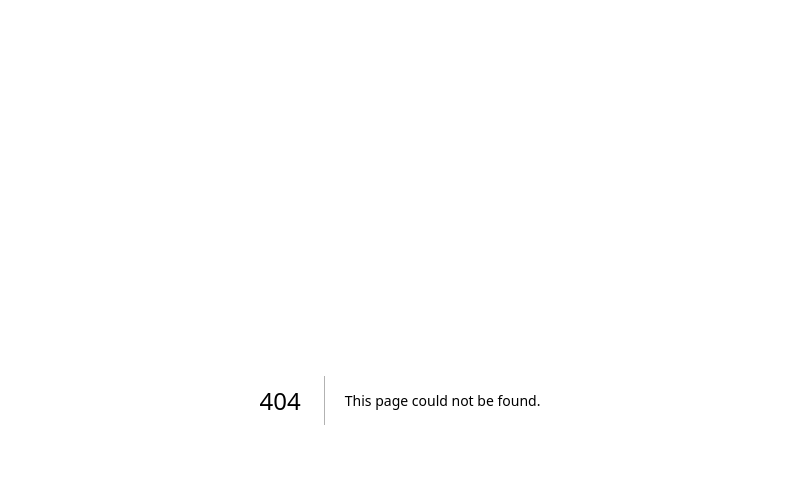
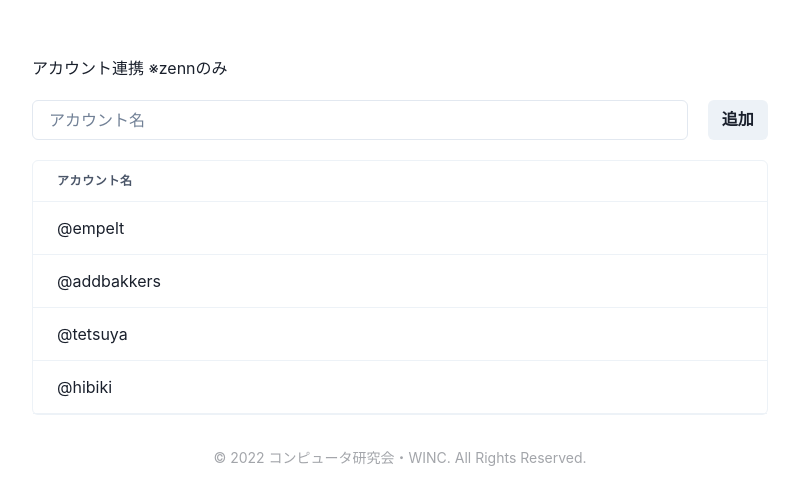
Before and after one commit to winc1980/blog_frontend, a Next.js app: page /linkAccounts in a window 1280 px wide. Before the commit this address had no page. Shown: the top 504 px of the page, without its empty margins (240-1039 px from the left). Built offline with nearby package versions, Linux system fonts and the light colour scheme.

Commit message:
アカウント連携ページの作成とスケルトンの追加

```diff
--- /dev/null
+++ b/pages/linkAccounts.tsx
@@ -0,0 +1,63 @@
+import Layout from 'components/layouts/post'
+import { useState } from 'react'
+import {
+  Box,
+  Button,
+  Text,
+  Table,
+  Thead,
+  Tbody,
+  Tr,
+  Th,
+  Td
+} from '@chakra-ui/react'
+import { Input } from '@chakra-ui/react'
+
+const getLinkedAccounts = async () => {
+  const response = await fetch('https://dog.ceo/api/breeds/image/random')
+  const res = await response.json()
+  return res
+}
+
+export default function LinkAccounts() {
+  const [accountName, setAccountName] = useState('')
+
+  const handleClick = () => {
+    console.log(accountName)
+  }
+
+  const accountList = ['@empelt', '@addbakkers', '@tetsuya', '@hibiki']
+  return (
+    <Layout>
+      <Text>アカウント連携 ※zennのみ</Text>
+      <Box display={'flex'} gap={5} mb={5} mt={5}>
+        <Input
+          type={'text'}
+          placeholder="アカウント名"
+          onChange={event => setAccountName(event.target.value)}
+          value={accountName}
+        />
+        <Button onClick={handleClick}>追加</Button>
+      </Box>
+
+      <Box border="1px solid" borderColor="gray.100" borderRadius="md">
+        <Table>
+          <Thead>
+            <Tr>
+              <Th>アカウント名</Th>
+            </Tr>
+          </Thead>
+          <Tbody>
+            {accountList.map((account, i) => {
+              return (
+                <Tr key={i}>
+                  <Td>{account}</Td>
+                </Tr>
+              )
+            })}
+          </Tbody>
+        </Table>
+      </Box>
+    </Layout>
+  )
+}
```
Also changed, not shown: components/articleCard.tsx (+26 -2 lines), pages/index.tsx (+11 -4 lines).
